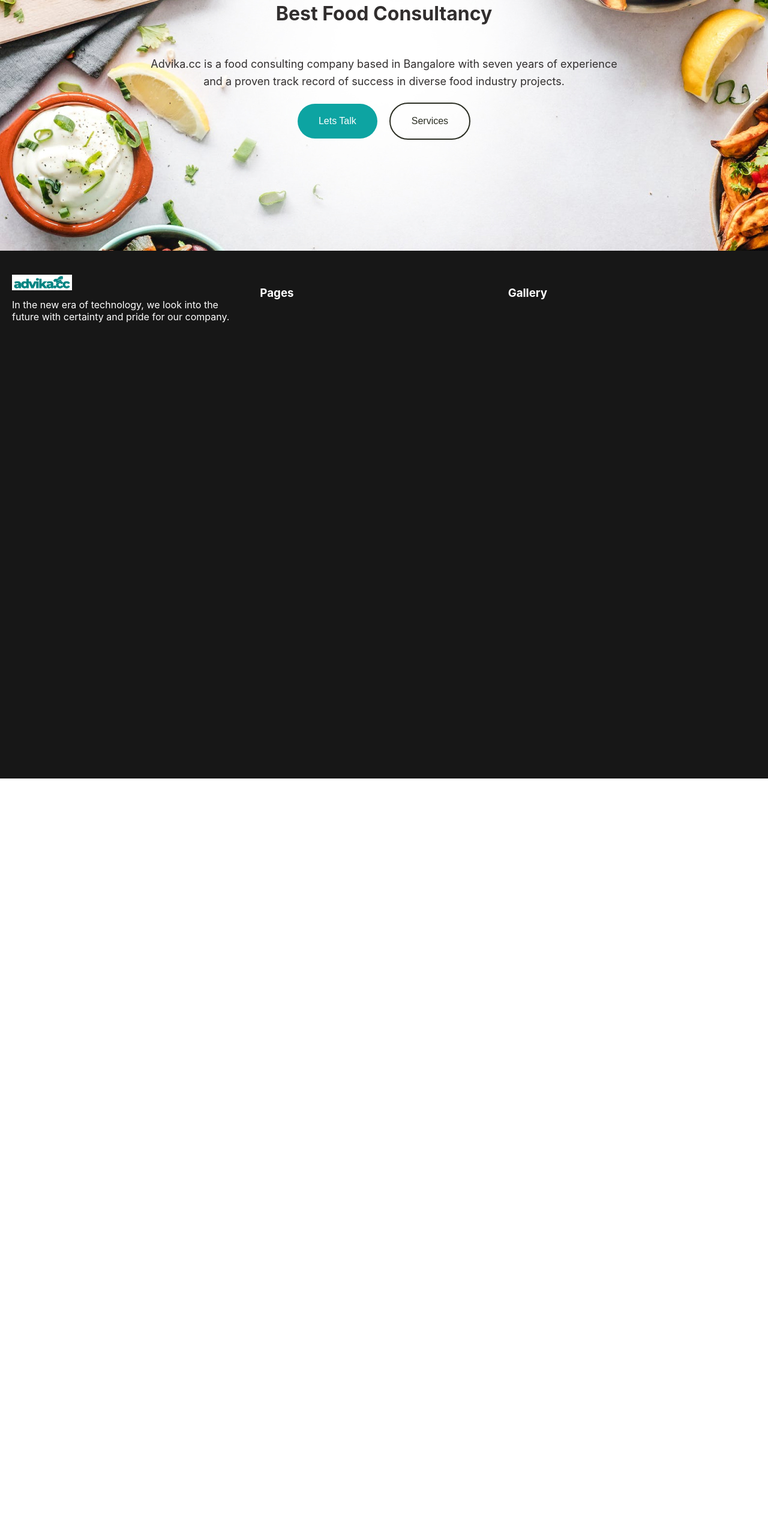
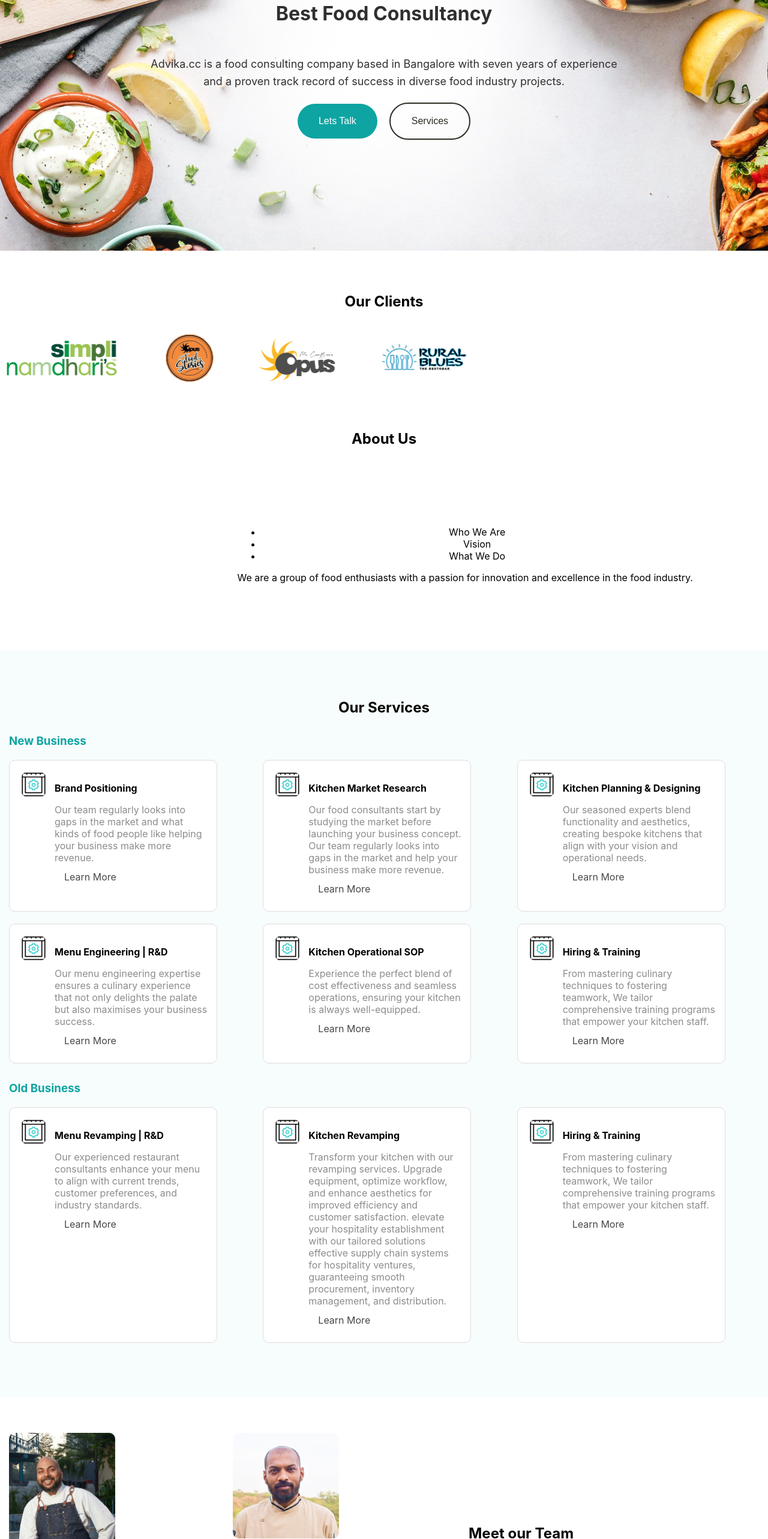
Before and after one commit to artpsd/advika, a React (Create React App) app: page / in a window 1280 px wide. Shown: the part 234-2800 px from the top of the page at 60% size. Before the commit the page ends 1532 px from the top, so only its background shows below. Built offline with nearby package versions, Linux system fonts and the light colour scheme; grey boxes are pictures that could not be loaded.

Commit message:
Remove routes

```diff
--- a/src/App.js
+++ b/src/App.js
@@ -5,6 +5,7 @@ import Navbar from './components/Navbar';
 import Banner from './components/Banner';
 import Clients from './components/Clients'
 import Services from './components/Services';
+import MeetOurTeam from './components/MeetOurTeam';
 import Gallery from './components/Gallery';
 import Blog from './components/BlogSection';
 import AboutUs from './components/AboutUs';
@@ -16,7 +17,15 @@ const App = () => {
   return (
     <div className="app">
       <Navbar />
-      <Routes>
+      <Banner />
+      <Clients />
+      <AboutUs />
+      <Services/>
+      <MeetOurTeam />
+      <Gallery />
+      <Blog />
+
+      {/* <Routes>
         <Route path="/" element={<Banner />} />
         <Route path="/Clients" element={<Clients />} />
         <Route path="/Services" element={<Services />} />
@@ -24,7 +33,7 @@ const App = () => {
         <Route path="/Gallery" element={<Gallery />} />
         <Route path="/Blog" element={<Blog />} />
 
-      </Routes>
+      </Routes> */}
       <Footer />
     </div>
   );
--- a/src/components/Clients.js
+++ b/src/components/Clients.js
@@ -9,19 +9,19 @@ import client6 from '../Icons/clients/client6.png';
 // Add more client logos as needed
 
 const Clients = () => {
-    const handleMouseEnter = () => {
-      const logos = document.querySelectorAll('.client-logos img');
-      logos.forEach((logo) => {
-        logo.style.animationPlayState = 'paused';
-      });
-    };
+    // const handleMouseEnter = () => {
+    //   const logos = document.querySelectorAll('.client img');
+    //   logos.forEach((logo) => {
+    //     logo.style.animationPlayState = 'paused';
+    //   });
+    // };
 
-    const handleMouseLeave = () => {
-      const logos = document.querySelectorAll('.client-logos img');
-      logos.forEach((logo) => {
-        logo.style.animationPlayState = 'running';
-      });
-    };
+    // const handleMouseLeave = () => {
+    //   const logos = document.querySelectorAll('.client img');
+    //   logos.forEach((logo) => {
+    //     logo.style.animationPlayState = 'running';
+    //   });
+    // };
 
   return (
     <div className="clients">
--- a/src/components/Footer.css
+++ b/src/components/Footer.css
@@ -5,7 +5,7 @@
     display: flex;
     justify-content: space-between;
     align-items: flex-start;
-    height: 100vh;
+    height: 200px;
   }
 
   .footer-left,
```
